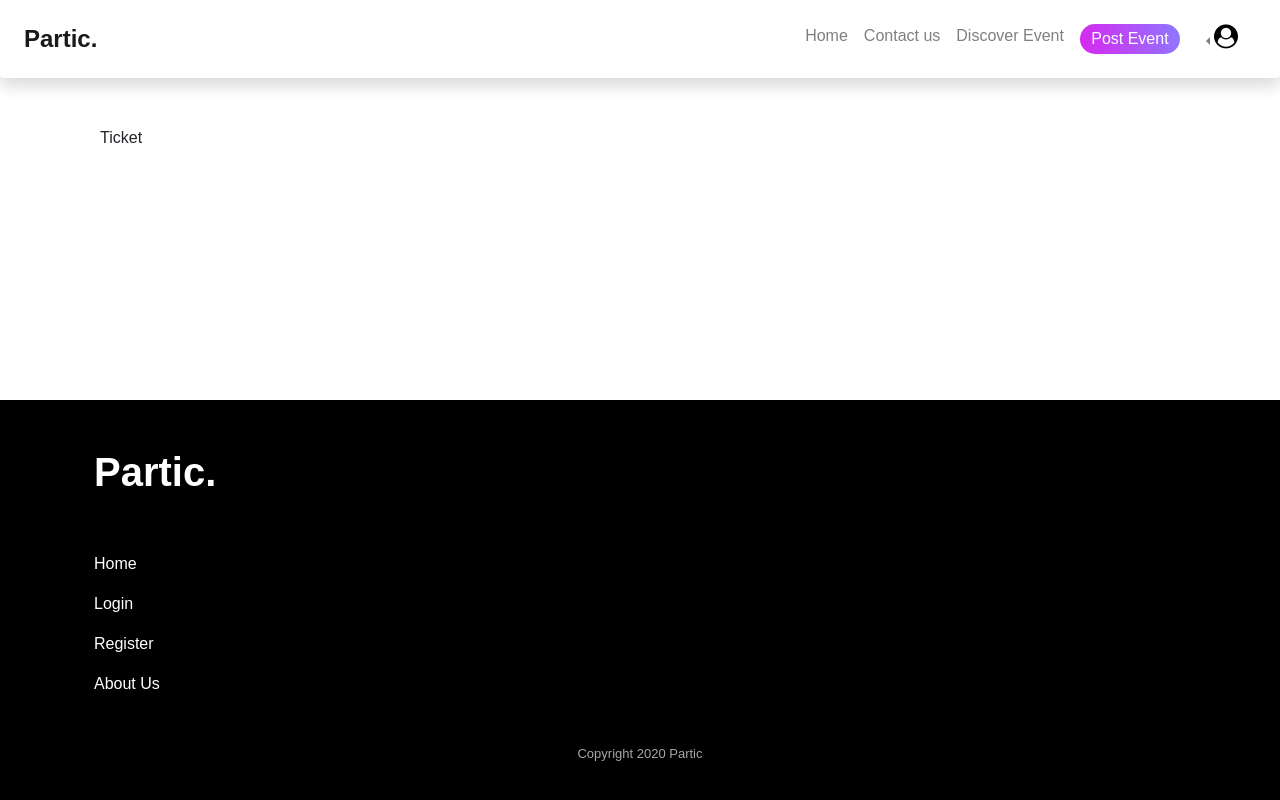
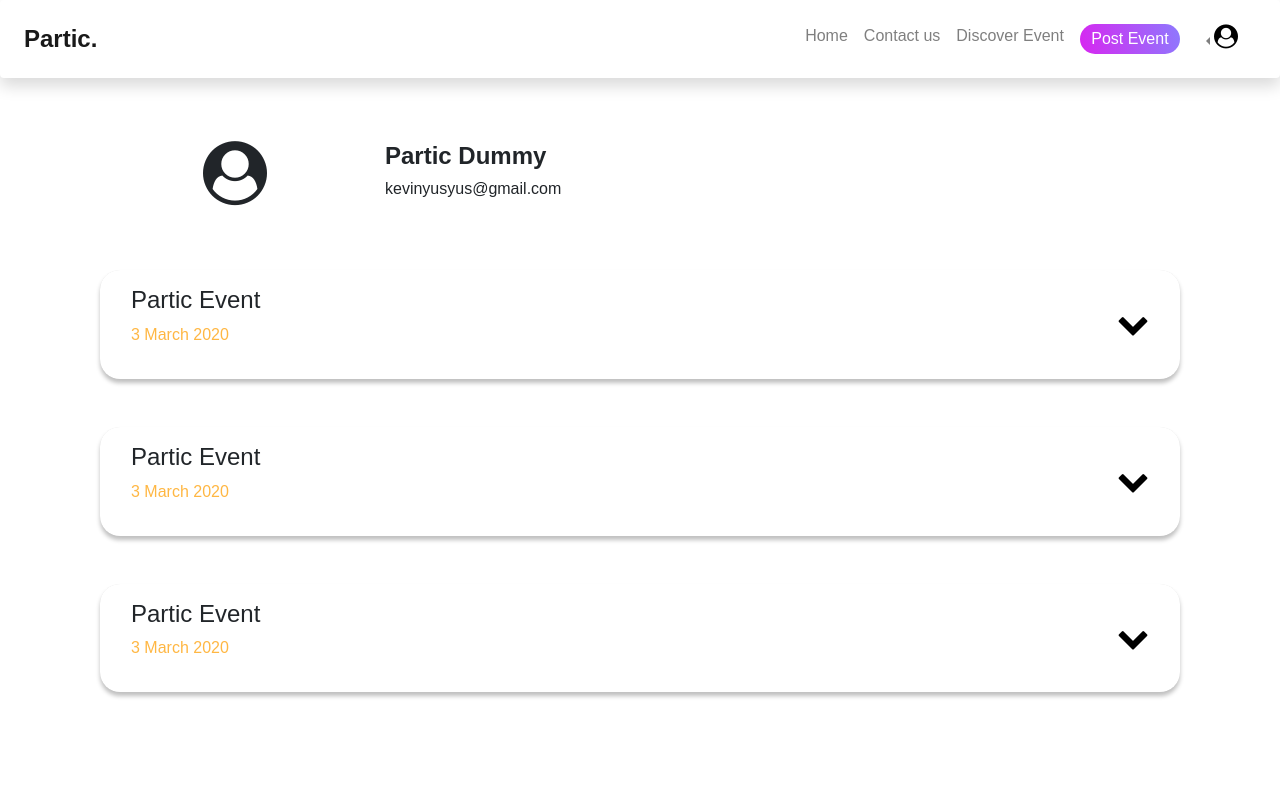
Before and after one commit to kaye5/Partic-React-App, a React (Create React App) app: page /profile/ticket in a window 1280 px wide. Shown: the top 800 px of the page. Built offline with nearby package versions, Linux system fonts and the light colour scheme.

Commit message:
Add Ticket and fix

```diff
--- a/src/Components/Navbar.js
+++ b/src/Components/Navbar.js
@@ -11,10 +11,7 @@ export default class NavBar extends React.Component {
         } else
         this.setState({login : false})
     }
-    handleLogout(){
-        Auth.deauthenticateUser();
-        this.setState({login : false})
-    }
+
     isLinkActive(path){
         if(window.location.pathname === path)
             return "nav-item active"
@@ -47,7 +44,7 @@ export default class NavBar extends React.Component {
                 <a className="dropdown-item" href="/profile/event/ticket">Create Event</a>
                 <a className="dropdown-item" href="/profile/event/manage">My Events </a>
                 <div className="dropdown-divider"></div>
-                <span className="dropdown-item" onClick={this.handleLogout()} style={{color : "red"}}>Logout</span>
+                <a className="dropdown-item" href="/logout" style={{color : "red"}}>Logout</a>
             </React.Fragment>
         )
     }
--- /dev/null
+++ b/src/Layout/Login/Logout.js
@@ -0,0 +1,14 @@
+import React from 'react'
+import { Redirect } from 'react-router-dom';
+import Auth from '../../Modules/Auth'
+const handleLogout = () =>{
+    Auth.deauthenticateUser();
+}
+export default function Logout(){
+    return (
+        <React.Fragment>
+            {handleLogout()}
+            <Redirect to="/home" />
+        </React.Fragment>
+    )
+}
--- a/src/Layout/User/Ticket/Ticket.css
+++ b/src/Layout/User/Ticket/Ticket.css
@@ -0,0 +1,8 @@
+.coll-tic {
+    border-radius: 20px;
+    background-color: #E7E7E7;
+}
+.tic-t{
+    font-weight: bolder;
+    margin: 1rem;
+}
--- a/src/Layout/User/Ticket/Ticket.js
+++ b/src/Layout/User/Ticket/Ticket.js
@@ -1,12 +1,82 @@
 import React from 'react';
+import {profileData} from '../../../dataTest/profile'
+import {ticketData} from '../../../dataTest/ticket'
+import './Ticket.css'
+import photo from '../../../Asset/img/p1.jfif'
 export default  class Ticket extends React.Component{
     state = {
-
+        profile : {},
+        ticket : []
+    }
+    componentDidMount(){
+        this.setState({
+            profile : profileData,
+            ticket : ticketData,
+        })
+    }
+    renderStatusColor(stat){
+        if(stat === "attended")
+            return "text-success"
+        else if(stat === 'expired')
+            return "partic-grey-t"
+        else
+            return "text-danger"
     }
     render(){
         return(
             <React.Fragment>
-                Ticket
+                <div className="tic-head">
+                    <div className="row">
+                        <div className="col-3" style={{fontSize:"4rem",textAlign:"center"}}>
+                            <i className="fa fa-user-circle"></i>
+                        </div>
+                        <div className="col-8" style={{alignSelf : "center"}}>
+                            <h4><b>{this.state.profile.name}</b></h4>
+                            <h6>{this.state.profile.email}</h6>
+                        </div>
+                    </div>
+                </div>
+                <div className="tic-body mt-5">
+                    {
+                        this.state.ticket.map(data=>(
+                            <React.Fragment>
+                            <div className="coll-tic my-5">
+                            <div className="row row-evs p-3" key={data.id}>
+                                <div className="col-sm-12 col-md-3">
+                                    <b><h4>{data.name}</h4></b>
+                                    <p className="partic-yellow-t">{data.date}</p>
+                                </div>
+                                <div className="col-sm-12 col-md-9" style={{alignSelf:"center"}}>
+                                    <a style={{float : "right",fontSize:"2rem",color:"black"}}
+                                        data-toggle="collapse" href={"#collapseExample"+data.id} role="button" aria-expanded="false" aria-controls={"collapseExample"+data.id}
+                                    >
+                                      <i className="fa fa-chevron-down"></i>
+                                    </a>
+                                </div>
+                            </div>
+                            <div className="collapse py-4" id={"collapseExample"+data.id}>
+                                <div className="row">
+                                    <div className="col-12 col-md-3">
+                                        <img src={photo} width="100%" style={{borderRadius : "10px"}}/>
+                                    </div>
+                                    <div className="col-12 col-md-6" style={{fontSize : "1.2rem"}}>
+                                        <div className="row tic-t"><i className="fa fa-map-marker"/>&nbsp;&nbsp;&nbsp;{data.location}</div>
+                                        <div className="row tic-t"><i className="fa fa-clock-o"/>&nbsp;&nbsp;&nbsp;{data.time}</div>
+                                        <div className="row tic-t"><i className="fa fa-calendar-o" />&nbsp;&nbsp;&nbsp;{data.date}</div>
+                                        <div className={"row tic-t "+this.renderStatusColor(data.status)}>Status : {data.status.toUpperCase()}</div>
+                                    </div>
+                                    <div className="col-12 col-md-3" style={{textAlign:"center"}}>
+                                        <p className="font-weight-bold">Qty : {data.qty}</p>
+                                        <button className="btn partic-btn partic-yellow-bg"><i className="fa fa-download"/>&nbsp;Download ticket</button>
+                                    </div>
+                                </div>
+                            </div>
+                            </div>
+
+                            </React.Fragment>
+                        ))
+                    }
+                </div>
             </React.Fragment>
         )
     }
--- a/src/MainRoute/MainRoute.js
+++ b/src/MainRoute/MainRoute.js
@@ -2,6 +2,7 @@ import React from 'react';
 import User from '../Layout/User/User';
 import Home from '../Layout/Home/Home';
 import Login from '../Layout/Login/Login';
+import Logout from '../Layout/Login/Logout';
 import Event from '../Layout/Event/Event'
 import {
     Switch,
@@ -15,6 +16,7 @@ function MainRoute(){
         <Switch>
             <Route exact path="/" component={()=><Redirect to="/home"/>}/>
             <Route path="/login" component={(props)=><Login {...props}/>} />
+            <Route path="/logout" component={() => <Logout />} />
             <Route exact path="/home">
                 <Home />
             </Route>
--- /dev/null
+++ b/src/dataTest/profile.js
@@ -0,0 +1,6 @@
+export const profileData =  {
+    name : "Partic Dummy",
+    email : "kevinyusyus@gmail.com",
+    password : '123',
+
+}
--- /dev/null
+++ b/src/dataTest/ticket.js
@@ -0,0 +1,32 @@
+export const ticketData =  [
+    {
+        id : "1",
+        name : 'Partic Event',
+        date : '3 March 2020',
+        time : '19:00 - End',
+        status : 'attended',
+        location : 'UPH Medan Campus',
+        qty : '3',
+        img : '',
+    },
+    {
+        id : "2",
+        name : 'Partic Event',
+        date : '3 March 2020',
+        time : '19:00 - End',
+        status : 'expired',
+        location : 'UPH Medan Campus',
+        qty : '1',
+        img : '',
+    },
+    {
+        id : "3",
+        name : 'Partic Event',
+        date : '3 March 2020',
+        time : '19:00 - End',
+        location : 'UPH Medan Campus',
+        status : 'not attended yet',
+        qty : '2',
+        img : '',
+    },
+]
```
Also changed, not shown: src/Asset/img/p1.jfif (renamed from src/Asset/img/72250a9d732751b39f88fa311cdeb2ed.jfif).
